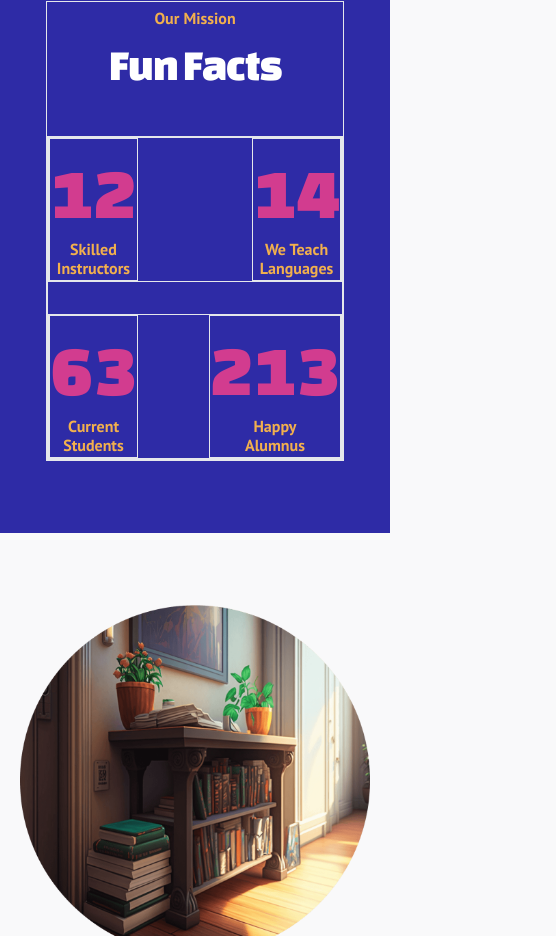
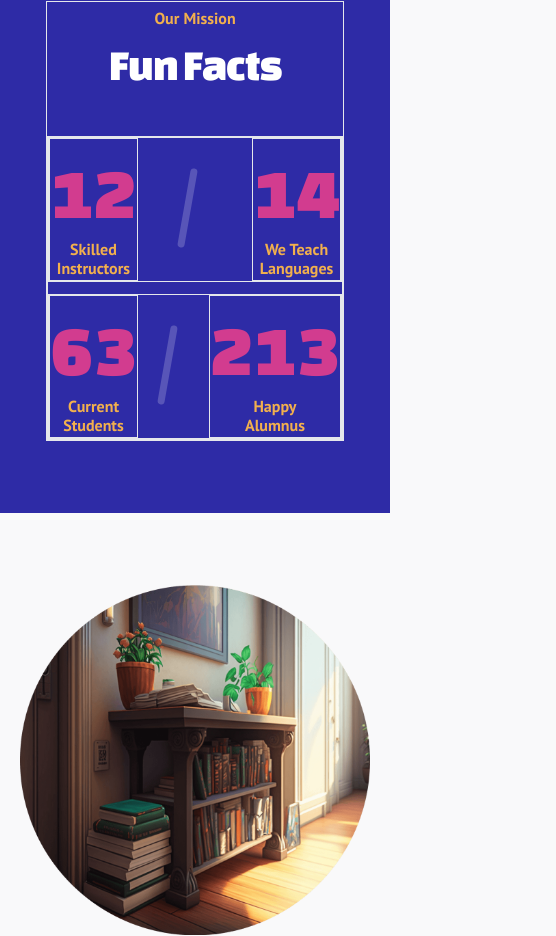
Before and after one commit to danielswift10/project-angies, a React (Create React App) app: page /about in a window 390 px wide. Shown: the part 1534-2470 px from the top of the page, 556 px wide, since content can reach past the window. Built offline with nearby package versions, Linux system fonts and the light colour scheme.

Commit message:
style: added styling

```diff
--- a/src/Components/About/FunFact.jsx
+++ b/src/Components/About/FunFact.jsx
@@ -18,27 +18,27 @@ const FunFact = () => {
             Fun Facts
           </h2>
           {/* <div className={`number flex flex-wrap smd:w-[769px] smd:gap-x-[40px] gap-x-[83px] xs:gap-x-[170px]  gap-y-[20px] w-[90%] ss:w-[450px] border mx-auto justify-between items-center md:w-[830px] lg:w-[1070px] xl:w-[1280px]  `}> */}
-          <div className="w-full flex flex-col relative border gap-8 md:flex-row md:gap-0 md:justify-between   ">
+          <div className="w-full flex flex-col relative border gap-3 md:flex-row md:gap-0 md:justify-between   ">
             <div className="flex flex-row relative justify-between  border lg:gap-[145px] xlg:gap-[170px] xl:gap-[125px]  md:gap-[90px]">
             <div className="border ">
                 <h2 className={`font-changa text-bold text-[72px] lg:text-[90px] mb-[-10px]  xl:text-[128px] text-pink `}>12</h2>
                 <p className={`font-pt font-bold text-[16px] text-yellow xl:text-[32px] lg:text-[23px] `}> <span className="block mb-[-5px] ">Skilled </span> <span>Instructors</span> </p>
             </div>
-            <div className="xl:h-[163px] line left-[210px] rounded-[10px] bg-[#ffffff33] w-[8px] absolute top-14 " />
+            <div className="xl:h-[163px] md:left-[130px] h-[80px] w-[7px] left-[135px] ss:left-[250px] top-[30px]  line  xl:left-[210px] rounded-[10px] bg-[#ffffff33] lg:w-[8px] absolute xl:top-14 " />
             <div className="border">
                 <h2 className={`font-changa text-bold text-[72px] lg:text-[90px] mb-[-10px] xl:text-[128px] text-pink `}>14</h2>
                 <p className={`font-pt font-bold text-[16px] text-yellow xl:text-[32px] lg:text-[23px] `}> <span className="block mb-[-5px]">We Teach </span> <span>Languages</span> </p>
             </div>
             </div>
 
-            <div className="xl:h-[163px] line left-[500px] rounded-[10px] bg-[#ffffff33] w-[8px] absolute top-14 " />
+            <div className="xl:h-[163px] md:left-[280px] h-[80px] w-[7px] left-[120px]  left-0 hidden md:block top-[30px] line xl:left-[500px] rounded-[10px] bg-[#ffffff33] lg:w-[8px] absolute top-14 " />
 
             <div className="flex flex-row relative justify-between  border lg:gap-[145px] xlg:gap-[170px] xl:gap-[125px] md:gap-[90px]">
             <div className="border">
                 <h2 className={`font-changa text-bold text-[72px] lg:text-[90px] mb-[-10px] xl:text-[128px] text-pink `}>63</h2>
                 <p className={`font-pt font-bold text-[16px] text-yellow xl:text-[32px] lg:text-[23px] `}> <span className="block mb-[-5px]">Current</span> <span>Students</span> </p>
             </div>
-            <div className="xl:h-[163px] line left-[210px] rounded-[10px] bg-[#ffffff33] w-[8px] absolute top-14 " />
+            <div className="xl:h-[163px] md:left-[130px] h-[80px] w-[7px] left-[115px] ss:left-[230px] top-[30px] left-0 line xl:left-[210px] rounded-[10px] bg-[#ffffff33] lg:w-[8px] absolute xl:top-14 " />
             <div className="border">
                 <h2 className={`font-changa text-bold text-[72px] lg:text-[90px] mb-[-10px] xl:text-[128px] text-pink  `}>213</h2>
                 <p className={`font-pt font-bold text-[16px] text-yellow xl:text-[32px] lg:text-[23px] `}> <span className="block mb-[-5px]">Happy</span> <span>Alumnus</span> </p>
```
